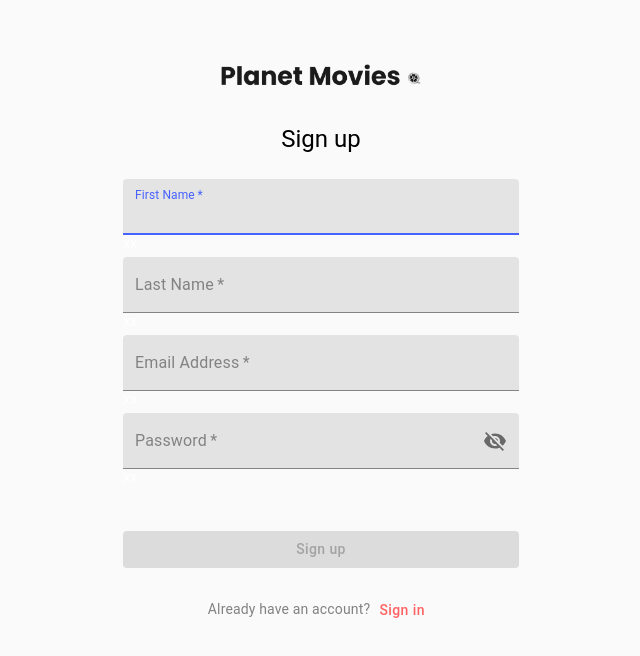
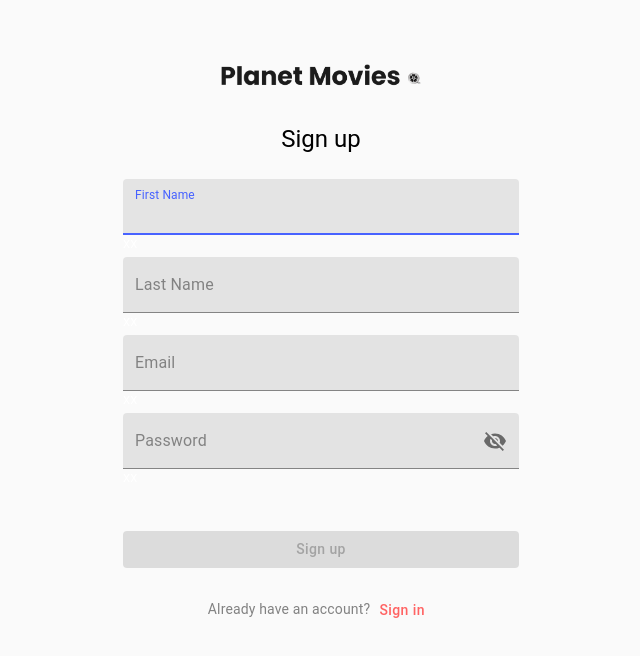
Before and after one commit to mariaglomana/lomana-movies, a React (Create React App) app: page /sign_up in a window 1280 px wide. Shown: the top 656 px of the page, without its empty margins (319-959 px from the left). Built offline with nearby package versions, Linux system fonts and the light colour scheme.

Commit message:
refactor of UserForm layout

```diff
--- /dev/null
+++ b/src/components/InputForm.tsx
@@ -0,0 +1,79 @@
+import React, {useState} from "react";
+import {startCase, replace} from "lodash";
+import { makeStyles } from "@material-ui/core/styles";
+import IconButton from "@material-ui/core/IconButton";
+import FilledInput from "@material-ui/core/FilledInput";
+import InputLabel from "@material-ui/core/InputLabel";
+import InputAdornment from "@material-ui/core/InputAdornment";
+import FormControl from "@material-ui/core/FormControl";
+import Visibility from "@material-ui/icons/Visibility";
+import VisibilityOff from "@material-ui/icons/VisibilityOff";
+
+import theme from "../assets/theme";
+import {ErrorMessage} from "../components";
+
+
+const useStyles = makeStyles({
+  margin: {
+    marginVertical: theme.spacing(1),
+  },
+});
+
+
+interface StateProp { value: string; error: string;}
+interface InputFormProps {
+    isTypePassword?:boolean;
+    required?:boolean;
+    autoFocus?:boolean;
+    id: string;
+    state: StateProp;
+    handleOnChange: (event: any) => void;
+}
+
+const InputForm: React.FC<InputFormProps> =
+({isTypePassword, required, autoFocus, id, state, handleOnChange}) => {
+  const classes = useStyles();
+  const [showPassword, setShowPassword] = useState<boolean>(false);
+
+  const handleClickShowPassword = () => {
+    setShowPassword(!showPassword );
+  };
+
+  const handleMouseDownPassword = (event: React.MouseEvent<HTMLButtonElement>) => {
+    event.preventDefault();
+  };
+
+  return (
+    <FormControl fullWidth className={classes.margin}>
+      <InputLabel
+        variant="filled"
+        htmlFor={id}>{startCase(replace(id, "_", " "))}</InputLabel>
+      <FilledInput
+        id={id}
+        value={state.value}
+        name={id}
+        onChange={handleOnChange}
+        aria-describedby={id}
+        inputProps={{
+          "aria-label": id,
+        }}
+        autoFocus={autoFocus}
+        required={required}
+        endAdornment={isTypePassword &&
+            <InputAdornment position="end">
+              <IconButton
+                aria-label="toggle password visibility"
+                onClick={handleClickShowPassword}
+                onMouseDown={handleMouseDownPassword}
+                edge="end"
+              >
+                {showPassword ? <Visibility /> : <VisibilityOff />}
+              </IconButton>
+            </InputAdornment>
+        }
+      />
+      <ErrorMessage error={state.error}/>
+    </FormControl>
+  );
+};
+export default InputForm;
--- /dev/null
+++ b/src/components/SignPageContainer.tsx
@@ -0,0 +1,45 @@
+import React from "react";
+import Container from "@material-ui/core/Container";
+import { makeStyles } from "@material-ui/core/styles";
+import Box from "@material-ui/core/Box";
+
+import Typography from "@material-ui/core/Typography";
+
+import theme from "../assets/theme";
+import LogoImg from "./HeaderLogo";
+
+const useStyles = makeStyles({
+  paper: {
+    marginTop: theme.spacing(8),
+    display: "flex",
+    flexDirection: "column",
+    alignItems: "center",
+  },
+});
+
+interface SignPageContainerProps{
+  children: React.ReactNode;
+  title: string;
+}
+
+const SignPageContainer: React.FC<SignPageContainerProps>=({children, title}) =>{
+  const classes = useStyles();
+
+  return (
+    <Container component="main" maxWidth="xs">
+      <div className={classes.paper}>
+        <LogoImg />
+        <Box m={2}>
+        </Box>
+        <Typography component="h1" variant="h5" paragraph>
+          {title}
+        </Typography>
+        {children}
+      </div>
+      <Box mt={8}>
+      </Box>
+    </Container>
+  );
+};
+
+export default SignPageContainer;
--- a/src/components/index.ts
+++ b/src/components/index.ts
@@ -8,3 +8,5 @@ export {default as ImageGridItem } from "./ImageGridItem";
 export {default as ImageGridList } from "./ImageGridList";
 export {default as TextParagraph } from "./TextParagraph";
 export {default as Sidebar } from "./Sidebar";
+export {default as InputForm } from "./InputForm";
+export {default as SignPageContainer } from "./SignPageContainer";
--- a/src/layout/UserForm.tsx
+++ b/src/layout/UserForm.tsx
@@ -1,27 +1,17 @@
 import React, {useState, useRef} from "react";
-import {startCase} from "lodash";
 import clsx from "clsx";
 import { Link as RouterLink, useHistory} from "react-router-dom";
 import Button from "@material-ui/core/Button";
 import Box from "@material-ui/core/Box";
 import Typography from "@material-ui/core/Typography";
 import { makeStyles } from "@material-ui/core/styles";
-import Container from "@material-ui/core/Container";
-import IconButton from "@material-ui/core/IconButton";
-import FilledInput from "@material-ui/core/FilledInput";
-import InputLabel from "@material-ui/core/InputLabel";
-import InputAdornment from "@material-ui/core/InputAdornment";
-import FormControl from "@material-ui/core/FormControl";
-import Visibility from "@material-ui/icons/Visibility";
-import VisibilityOff from "@material-ui/icons/VisibilityOff";
 
 import theme from "../assets/theme";
 import {User, APIResponse} from "../types";
 import {getFormattedFormState} from "../utils";
 import {registerUser, loginUser} from "../api";
 import useForm from "../hooks/useForm";
-import LogoImg from "../components/HeaderLogo";
-import {ErrorMessage} from "../components";
+import { InputForm} from "../components";
 
 
 const useStyles = makeStyles({
@@ -40,12 +30,6 @@ const useStyles = makeStyles({
   },
   margin: {
     marginVertical: theme.spacing(1),
-  },
-  withoutLabel: {
-    marginTop: theme.spacing(3),
-  },
-  textField: {
-    width: "25ch",
   },
 });
 
@@ -81,7 +65,7 @@ const validationStateSchema = {
     required: true,
     validator: {
       regEx: /^(?=.*[A-Za-z])(?=.*\d)[A-Za-z\d]{6,}$/,
-      error: "Your password must contain at least six characters, including at least one letter and one number.",
+      error: "Your password must contain at least six characters, including at least one letter, one number and no spaces.",
     },
   },
 };
@@ -90,21 +74,31 @@ const typeMap = {
   "sign_up" : {
     "formState": stateSchema,
     "validationFormStateSchema": validationStateSchema,
-    "title": "Sign up",
+    "primary_btn": "Sign up",
     "secondary_btn": {
       "text": "Already have an account?",
       "action": "Sign in"
-    }
+    },
   },
   "sign_in" : {
     "formState": {email: stateSchema.email, password: stateSchema.password},
     "validationFormStateSchema": {email: validationStateSchema.email, password: validationStateSchema.password},
-    "title": "Sign in",
+    "primary_btn": "Sign in",
     "secondary_btn": {
       "text": "New at Planet Movies?",
       "action": "Sign up"
-    }
     },
+  },
+  "profile" : {
+    "formState": stateSchema,
+    "validationFormStateSchema": validationStateSchema,
+    "primary_btn": "Save",
+    "secondary_btn": {
+      "text": "",
+      "action": "Reset"
+    },
+  },
+
 };
 
 interface StateProp { value: string; error: string;}
@@ -115,19 +109,20 @@ interface State {
   password: StateProp;
 }
 
-type FormType = "sign_in" | "sign_up"
-interface UserFormProps {
+type FormType = "sign_in" | "sign_up" | "profile"
+interface UserFormProfileProps {
   type: FormType
 }
 
-const UserForm: React.FC<UserFormProps> =({type}) => {
-  const isSignUp = type === "sign_up";
-  const {formState, validationFormStateSchema, title} = typeMap[type];
+const UserFormProfile: React.FC<UserFormProfileProps> =({type}) => {
+  const isFullForm = type !== "sign_in";
+  const isSignForm = type !== "profile";
+
+  const {formState, validationFormStateSchema, primary_btn, secondary_btn} = typeMap[type];
 
   const classes = useStyles();
   let history = useHistory();
   const inputSubmit = useRef<HTMLInputElement>(null);
-  const [showPassword, setShowPassword] = useState<boolean>(false);
   const [submitErrorMsg, setSubmitErrorMsg] = useState<string>("");
 
   const { state, disable, handleOnChange, handleOnSubmit } = useForm(
@@ -135,14 +130,6 @@ const UserForm: React.FC<UserFormProps> =({type}) => {
     validationFormStateSchema,
     onSubmitForm
   );
-
-  const handleClickShowPassword = () => {
-    setShowPassword(!showPassword );
-  };
-
-  const handleMouseDownPassword = (event: React.MouseEvent<HTMLButtonElement>) => {
-    event.preventDefault();
-  };
 
   const handleButtonSubmit = () => {
     inputSubmit.current && inputSubmit.current.click();
@@ -163,9 +150,9 @@ const UserForm: React.FC<UserFormProps> =({type}) => {
     const formattedState = getFormattedFormState(type, state);
 
     let response;
-    if (isSignUp ){
+    if (type === "sign_up" ){
       response= await registerUser(formattedState as Omit<User, "id">);
-    } else {
+    } else if (type === "sign_in" ){
       response= await loginUser(formattedState as Omit<User, "id"| "first_name"| "last_name">);
     }
 
@@ -173,108 +160,37 @@ const UserForm: React.FC<UserFormProps> =({type}) => {
   }
 
   return (
-    <Container component="main" maxWidth="xs">
-      <div className={classes.paper}>
-        <LogoImg />
-        <Box m={2}>
-        </Box>
-
-        <Typography component="h1" variant="h5" paragraph>
-          {title}
-        </Typography>
     <form className={classes.form} noValidate onSubmit={handleOnSubmit}>
 
-          { isSignUp && ( <>
-            <FormControl fullWidth className={classes.margin}>
-              <InputLabel
-                variant="filled"
+      { isFullForm && ( <>
+        <InputForm
           required
-                htmlFor="signup-firstName">First Name</InputLabel>
-              <FilledInput
-                id="signup-firstName"
-                value={startCase(state.first_name.value)}
-                name="first_name"
-                onChange={handleOnChange}
-                aria-describedby="firstName"
-                inputProps={{
-                  "aria-label": "firstName",
-                }}
           autoFocus
+          id="first_name"
+          state={state.first_name}
+          handleOnChange={handleOnChange}
+        />
+        <InputForm
           required
+          id="last_name"
+          state={state.last_name}
+          handleOnChange={handleOnChange}
         />
-              <ErrorMessage error={state.first_name.error}/>
-            </FormControl>
-
-            <FormControl fullWidth className={classes.margin}>
-              <InputLabel
-                variant="filled"
-                required
-                htmlFor="signup-last_name">Last Name</InputLabel>
-              <FilledInput
-                id="signup-last_name"
-                value={startCase(state.last_name.value)}
-                onChange={handleOnChange}
-                name="last_name"
-                aria-describedby="last_name"
-                inputProps={{
-                  "aria-label": "last_name",
-                }}
-                required
-              />
-              <ErrorMessage error={state.last_name.error}/>
-            </FormControl>
       </>)}
 
-          <FormControl fullWidth className={classes.margin}>
-            <InputLabel
-              variant="filled"
+      <InputForm
         required
-              htmlFor="signup-email">Email Address</InputLabel>
-            <FilledInput
-              id="signup-email"
-              value={state.email.value}
-              onChange={handleOnChange}
-              name="email"
-              aria-describedby="email"
-              inputProps={{
-                "aria-label": "email",
-              }}
+        id="email"
+        state={state.email}
+        handleOnChange={handleOnChange}
+      />
+      <InputForm
         required
+        isTypePassword
+        id="password"
+        state={state.password}
+        handleOnChange={handleOnChange}
       />
-            <ErrorMessage error={state.email.error}/>
-          </FormControl>
-
-          <FormControl fullWidth className={classes.margin} variant="filled">
-            <InputLabel
-              variant="filled"
-              required
-              htmlFor="signup-password">Password</InputLabel>
-            <FilledInput
-              id="signup-password"
-              type={showPassword ? "text" : "password"}
-              value={state.password.value}
-              onChange={handleOnChange}
-              name="password"
-              aria-describedby="password"
-              inputProps={{
-                "aria-label": "password",
-              }}
-              required
-              endAdornment={
-                <InputAdornment position="end">
-                  <IconButton
-                    aria-label="toggle password visibility"
-                    onClick={handleClickShowPassword}
-                    onMouseDown={handleMouseDownPassword}
-                    edge="end"
-                  >
-                    {showPassword ? <Visibility /> : <VisibilityOff />}
-                  </IconButton>
-                </InputAdornment>
-              }
-            />
-            <ErrorMessage error={state.password.error}/>
-          </FormControl>
 
       <Box mb={2}>
         <Typography variant="body2" color="error" >{submitErrorMsg}</Typography>
@@ -287,10 +203,10 @@ const UserForm: React.FC<UserFormProps> =({type}) => {
           fullWidth
           variant="contained"
           color="primary"
-              aria-label={title}
+          aria-label={primary_btn}
           className={classes.submit}
           onClick={handleButtonSubmit}
-            >{title} </Button>
+        >{primary_btn} </Button>
         {/* Submit input connected to useForm hook (not displayed) */}
         <input
           type="submit"
@@ -299,25 +215,21 @@ const UserForm: React.FC<UserFormProps> =({type}) => {
           value="Submit"
           style={{display: "none"}}
         />
-
+        {isSignForm && (
           <Typography variant="body2" color="textSecondary" align="center" className={classes.form}>
-              {typeMap[type].secondary_btn.text}
+            {secondary_btn.text}
             <Button
               component={RouterLink}
-                to={isSignUp ? "/sign_in" : "/sign_up"}
+              to={isFullForm ? "/sign_in" : "/sign_up"}
               variant="text"
               color="secondary"
-                aria-label={isSignUp ? "sign_in" : "sign_up"}
+              aria-label={isFullForm ? "sign_in" : "sign_up"}
             >
-                {typeMap[type].secondary_btn.action}
+              {secondary_btn.action}
             </Button>
-            </Typography>
+          </Typography>)}
       </Box>
     </form>
-      </div>
-      <Box mt={8}>
-      </Box>
-    </Container>
   );
 };
-export default UserForm;
+export default UserFormProfile;
--- a/src/pages/SignIn.tsx
+++ b/src/pages/SignIn.tsx
@@ -1,6 +1,10 @@
 import React from "react";
 import {UserForm} from "../layout";
+import {SignPageContainer} from "../components";
 
-const SignIn: React.FC =() => (<UserForm type="sign_in"/>);
+const SignIn: React.FC =() => (<SignPageContainer title="Sign in">
+  <UserForm type="sign_in"/>
+</SignPageContainer>);
+
 
 export default SignIn;
--- a/src/pages/SignUp.tsx
+++ b/src/pages/SignUp.tsx
@@ -1,6 +1,9 @@
 import React from "react";
 import {UserForm} from "../layout";
+import {SignPageContainer} from "../components";
 
-const SignUp: React.FC =() => (<UserForm type="sign_up"/>);
+const SignUp: React.FC =() => (<SignPageContainer title="Sign up">
+  <UserForm type="sign_up"/>
+</SignPageContainer>);
 
 export default SignUp;
```
Also changed, not shown: 1 other file (tests, documents, lock files or other folders). Lines whose indentation alone changed are shown as unchanged.
